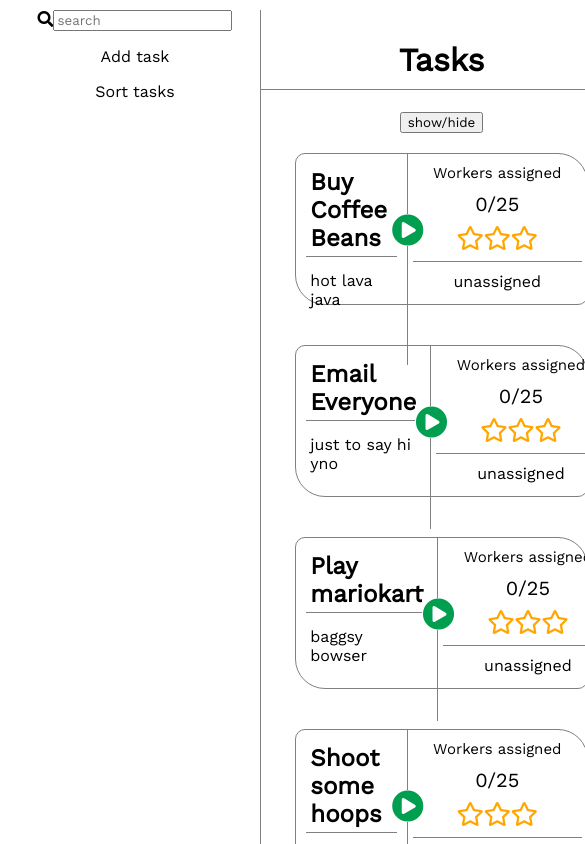
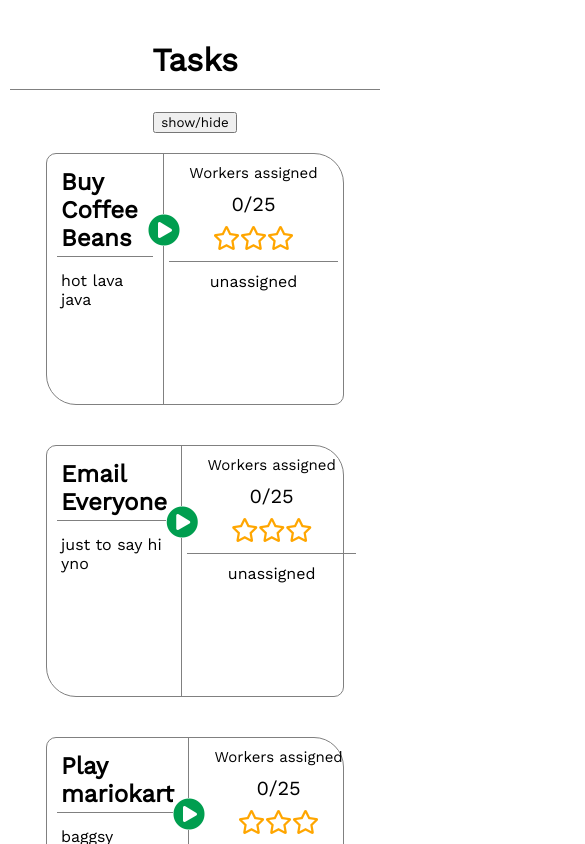
Before and after one commit to CKeogh/blue-prism-tech-test, a React (Create React App) app: page / in a window 390 px wide. Shown: the top 844 px of the page, 585 px wide, since content can reach past the window. Built offline with nearby package versions, Linux system fonts and the light colour scheme.

Commit message:
make responsive with toggle sidebar

```diff
--- a/src/App.js
+++ b/src/App.js
@@ -40,13 +40,14 @@ class App extends React.Component {
         progress: 0,
       }
     ],
-    showSidebar: true
+    showSidebar: false
   }
 
   render() {
     return (
       <div className="App">
-        <Sidebar show={this.state.showSidebar} />
+        <Sidebar className="sidebar-big" show={true} />
+        <Sidebar className="sidebar-small" show={this.state.showSidebar} />
         <div className="main-content">
           <header>
             <h1 className="header">Tasks</h1>
@@ -86,7 +87,7 @@ class App extends React.Component {
       } else {
         currentTask.workers = 0
       }
-      currentTask.progress = 30;
+      currentTask.progress = 60;
       return { tasks: prevState.tasks }
     })
   }
--- a/src/App.scss
+++ b/src/App.scss
@@ -16,7 +16,8 @@ $border-soft: solid 0.5px grey;
   height: 100vh;
 }
 
-.sidebar {
+
+%sidebar {
   margin: 10px;
   width: 250px;
   height: 100vh;
@@ -25,9 +26,39 @@ $border-soft: solid 0.5px grey;
   transition: all 0.5s;
 }
 
+.sidebar-big {
+  @extend %sidebar;
+}
+
+.sidebar-small {
+  @extend %sidebar;
+  display: none;
+}
+
 .main-content {
   margin: 10px;
   grid-area: main-content;
+}
+
+@media only screen and (max-width: 950px) {
+
+  .App {
+    grid-template-areas: 'main-content main-content';
+  }
+
+  .sidebar-big {
+    display: none;
+  }
+
+  .sidebar-small {
+    display: block;
+    background-color: white;
+    position: fixed;
+  }
+}
+
+.search-icon {
+  margin: 5px;
 }
 
 .header {
@@ -147,6 +178,12 @@ $border-soft: solid 0.5px grey;
   }
 }
 
+@media only screen and (max-width: 650px) {
+  .task-card {
+    height: 250px;
+  }
+}
+
 
 .star-icon {
   color: rgb(255, 166, 0);
--- a/src/components/Sidebar.jsx
+++ b/src/components/Sidebar.jsx
@@ -5,8 +5,8 @@ const Sidebar = (props) => {
         <div style={{
             transform: props.show ? 'translateX(0vw)' : 'translateX(-10vw)',
             opacity: props.show ? '1' : '0'
-        }} className="sidebar" >
-            <i className="fas fa-search"></i>
+        }} className={props.className} >
+            <i className="fas fa-search search-icon"></i>
             <input type="text" placeholder="search" />
             <nav>
                 <p>Add task</p>
```
